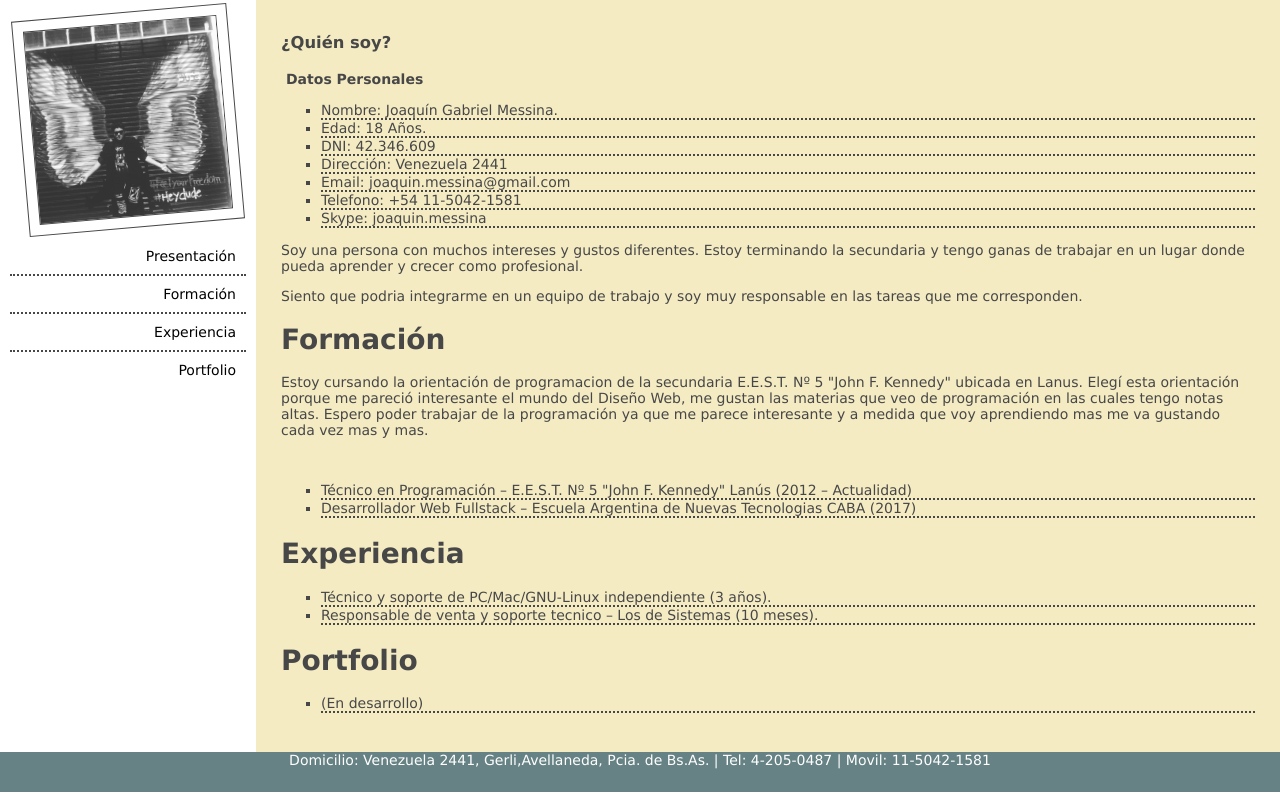
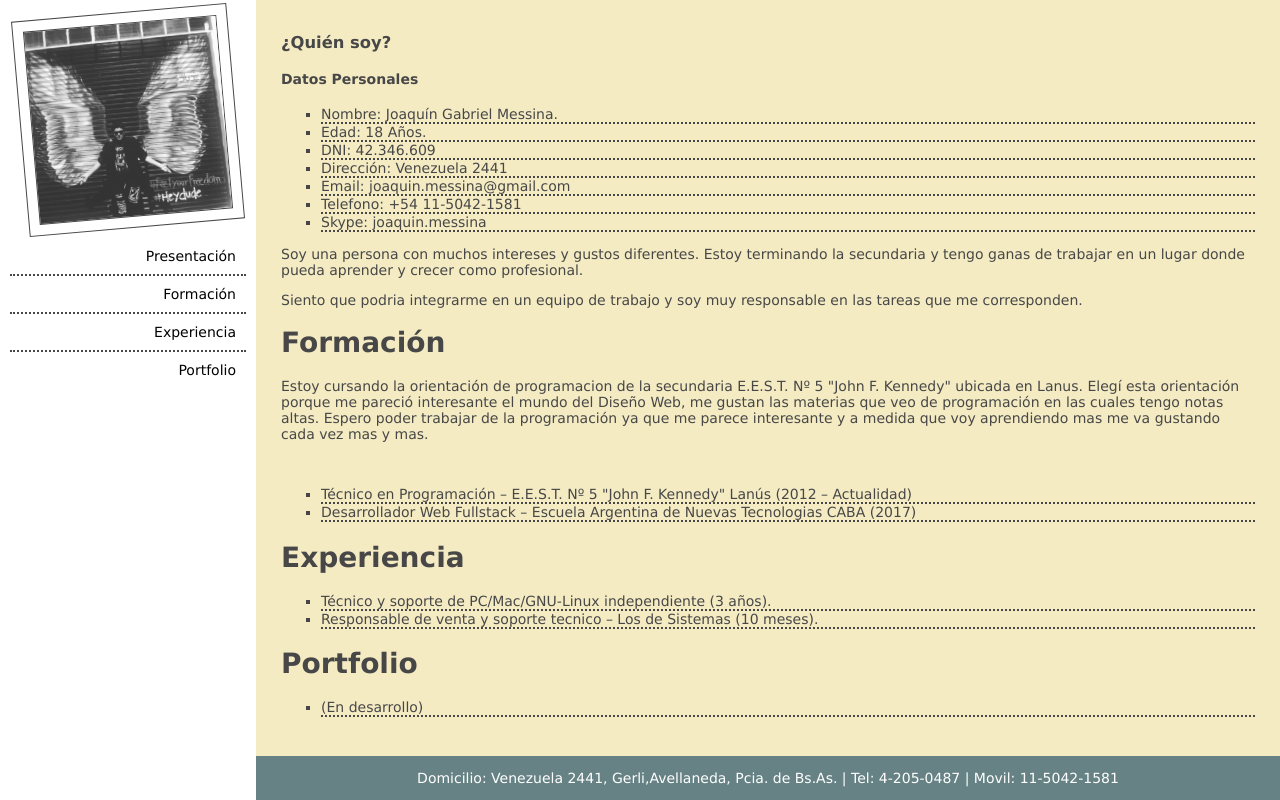
Before and after one commit to joamessina/MiCurriculumWeb, a plain HTML site: page index.html in a window 1280 px wide. Shown: the part 58-858 px from the top of the page. Drawn offline with Linux system fonts and the light colour scheme.

Commit message:
Ajustes varios

```diff
--- a/css/style.css
+++ b/css/style.css
@@ -5,10 +5,6 @@ body {
     padding: 0;
     color: #474747;
     padding-top: 50px;
-}
-h4 {
-    margin-left: 5px;
-    margin-bottom: 15px;
 }
 li {
     list-style-type: square;
@@ -120,12 +116,12 @@ a {
 	padding: 0;
 }
 #pie {
-    position: relative;
-    height: 40px;
-    background-color: #668284;
-    clear: both;
-    text-align: center;
-    color: #ffffff;
+	background-color: #668284;
+	clear: both;
+	text-align: center;
+	color: #fff;
+	float: right;
+	width: 80%;
 }
 #footer p {
     position: relative;
```
Also changed, not shown: index.html (+2 -2 lines).
